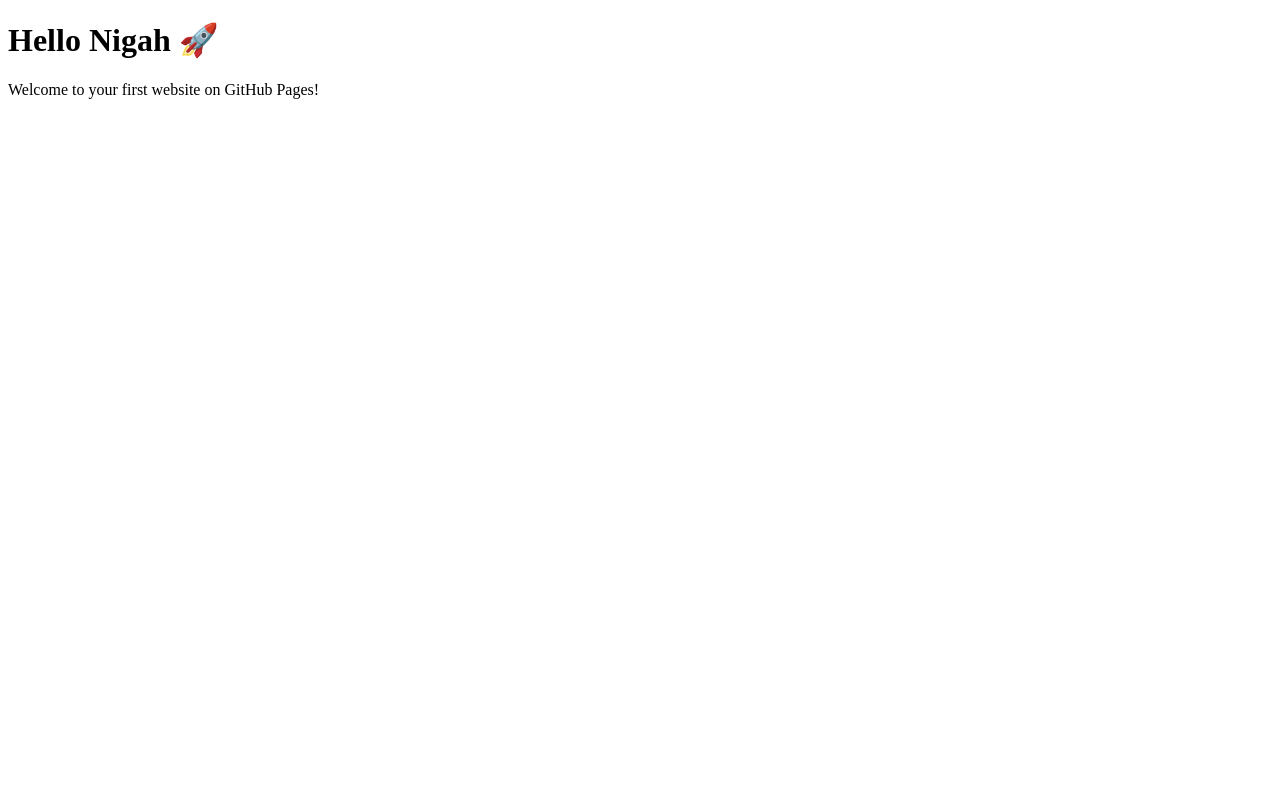
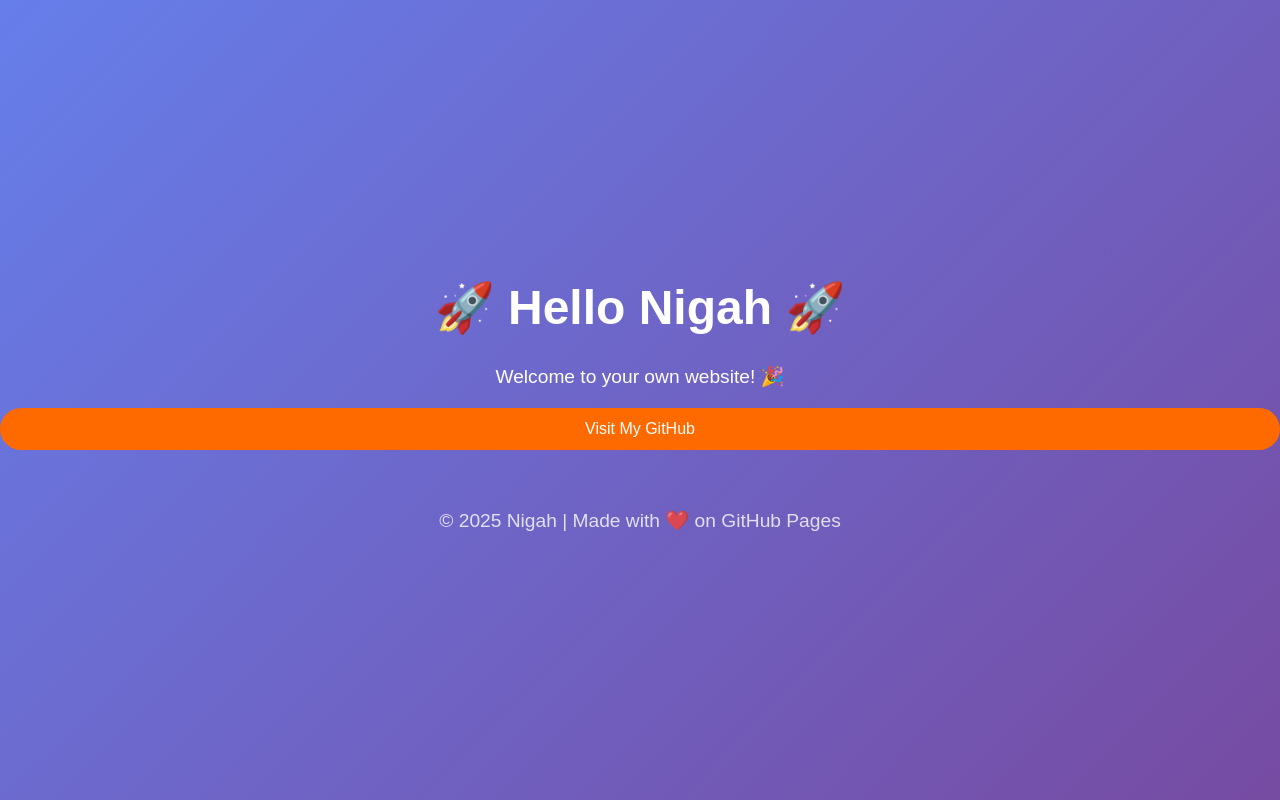
Before and after one commit to nigahpreetsinghmahi-ship-it/Nigah-s, a plain HTML site: page index.html in a window 1280 px wide. Drawn offline with Linux system fonts and the light colour scheme.

Commit message:
Update index.html

```diff
--- a/index.html
+++ b/index.html
@@ -4,10 +4,53 @@
 <head>
   <meta charset="UTF-8">
   <meta name="viewport" content="width=device-width, initial-scale=1.0">
-  <title>Nigah’s Website</title>
+  <title>Nigah's Website 🚀</title>
+  <style>
+    body {
+      margin: 0;
+      font-family: Arial, sans-serif;
+      background: linear-gradient(135deg, #667eea, #764ba2);
+      color: white;
+      text-align: center;
+      min-height: 100vh;
+      display: flex;
+      flex-direction: column;
+      justify-content: center;
+    }
+    h1 {
+      font-size: 3rem;
+      margin-bottom: 10px;
+    }
+    p {
+      font-size: 1.2rem;
+      margin-bottom: 20px;
+    }
+    a.button {
+      background: #ff6a00;
+      color: white;
+      padding: 12px 24px;
+      text-decoration: none;
+      font-size: 1rem;
+      border-radius: 25px;
+      transition: background 0.3s;
+    }
+    a.button:hover {
+      background: #ff8c42;
+    }
+    footer {
+      margin-top: 40px;
+      font-size: 0.9rem;
+      opacity: 0.8;
+    }
+  </style>
 </head>
 <body>
-  <h1>Hello Nigah 🚀</h1>
-  <p>Welcome to your first website on GitHub Pages!</p>
+  <h1>🚀 Hello Nigah 🚀</h1>
+  <p>Welcome to your own website! 🎉</p>
+  <a class="button" href="https://github.com">Visit My GitHub</a>
+
+  <footer>
+    <p>© 2025 Nigah | Made with ❤️ on GitHub Pages</p>
+  </footer>
 </body>
 </html>
```
